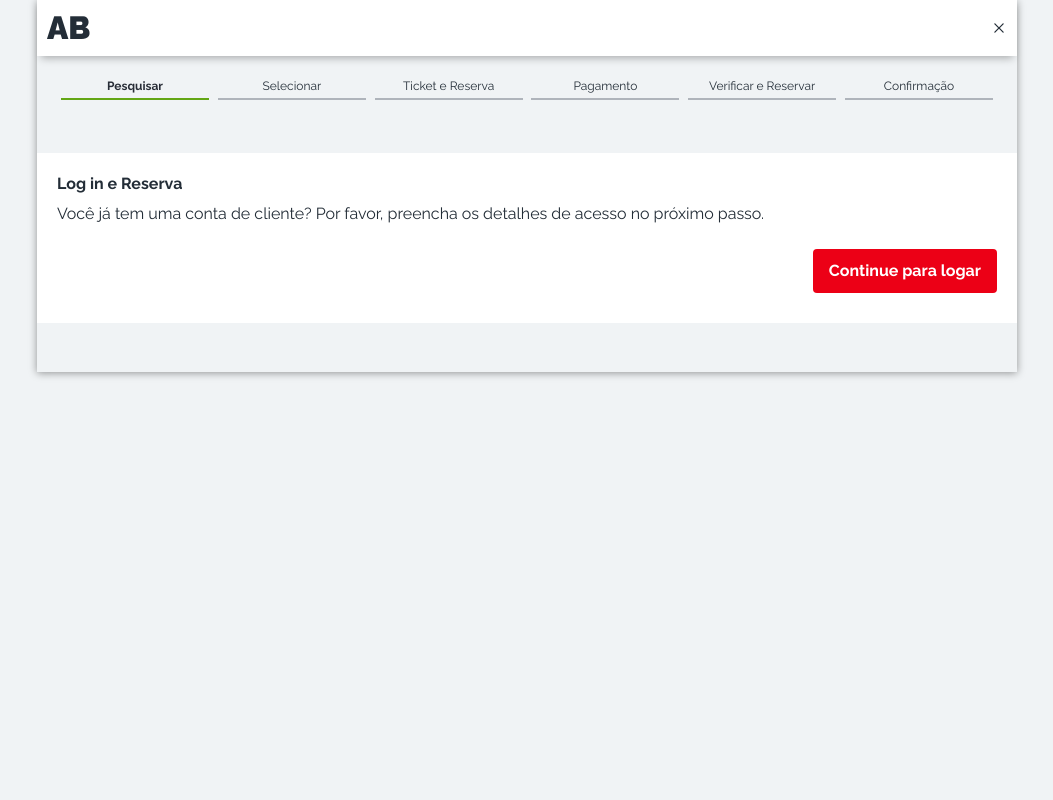
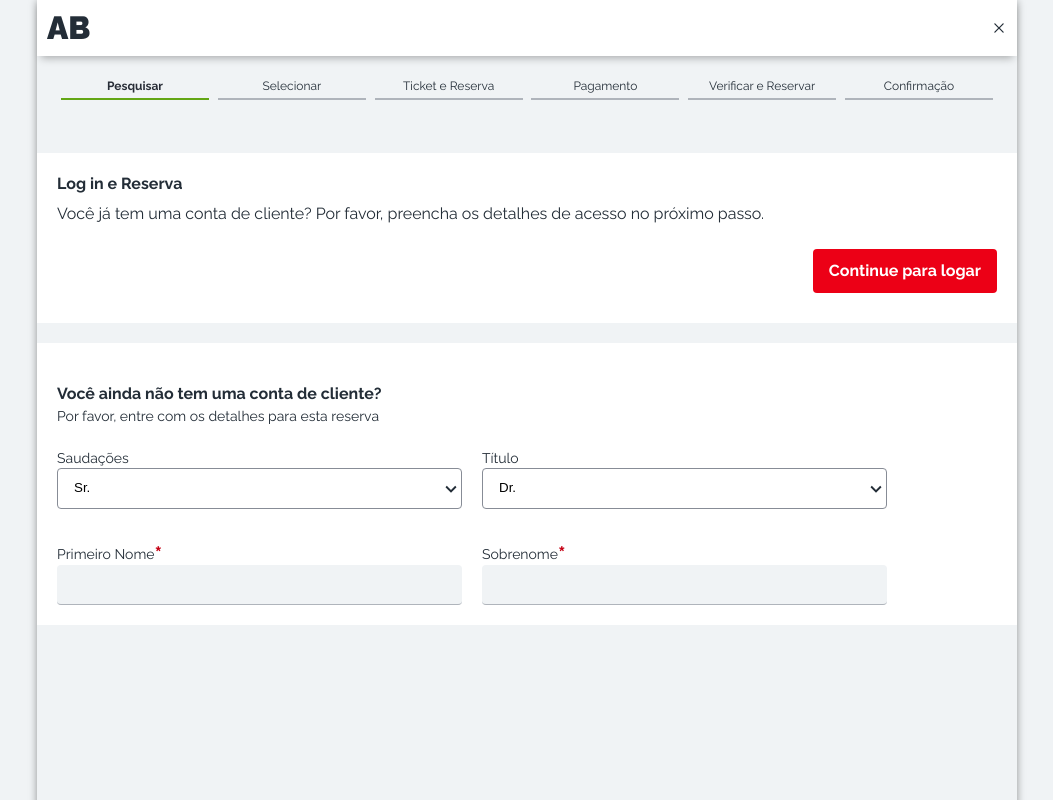
Before and after one commit to mandacaru08/ab-fullstack, a React (Vite) app: page /purchase/ticket-reservation in a window 1280 px wide. Shown: the top 800 px of the page, without its empty margins (113-1166 px from the left). Built offline with nearby package versions, Linux system fonts and the light colour scheme; no server answers.

Commit message:
feat: add customer data fieldset

```diff
--- /dev/null
+++ b/src/components/purchase/ticket-reservation/CustomerData.jsx
@@ -0,0 +1,169 @@
+import { useState } from 'react';
+
+import styled from 'styled-components';
+
+import { MdOutlineKeyboardArrowDown } from 'react-icons/md';
+
+export default function CustomerData(){
+
+    const [ customerData, setCustomerData ] = useState({
+        salutation: '',
+        title: '',
+    });
+
+    return(
+        <Container>
+            <h4>
+                Você ainda não tem uma conta de cliente?
+                <span>Por favor, entre com os detalhes para esta reserva</span>
+            </h4>
+            <FieldsetContainer>
+                <Fieldset>
+                    <section>
+                        <label>Saudações</label>
+                        <Options>
+                            <select type='text' value={customerData.salutation}>
+                                <option>Sr.</option>
+                                <option>Sra.</option>
+                            </select>
+                            <MdOutlineKeyboardArrowDown/>
+                        </Options>
+                    </section>
+                    <section>
+                        <label>Título</label>
+                        <Options>
+                            <select type='text' value={customerData.title}>
+                                <option>Dr.</option>
+                                <option>Prof.</option>
+                                <option>Prof. Dr.</option>
+                                <option>Dr. Dr.</option>
+                                <option>Prof. Dr. Dr.</option>
+                            </select>
+                            <MdOutlineKeyboardArrowDown/>
+                        </Options>
+                    </section>
+                </Fieldset>
+                <Fieldset>
+                    <section>
+                        <label>Primeiro Nome<span>*</span></label>
+                        <input type='text'/>
+                    </section>
+                    <section>
+                        <label>Sobrenome<span>*</span></label>
+                        <input type='text'/>
+                    </section>
+                </Fieldset>
+            </FieldsetContainer>
+        </Container>
+    );
+}
+
+const Container = styled.section`
+    height: 282px;
+    width: 100%;
+    padding: 20px;
+    box-sizing: border-box;
+    display: flex;
+    flex-direction: column;
+    justify-content: space-between;
+    align-items: center;
+    background-color: #FFFFFF;
+
+    h4{
+        height: 52px;
+        width: 100%;
+        padding: 20px 0;
+        font-size: 1em;
+        font-weight: 700;
+        line-height: 22px;
+        display: flex;
+        flex-direction: column;
+        justify-content: space-between;
+    }
+
+    span{
+        font-size: 14px;
+        font-weight: 400;
+    }
+`;
+
+const FieldsetContainer = styled.fieldset`
+    height: calc(100% - 52px);
+    width: 100%;
+    padding-right: 110px;
+    box-sizing: border-box;
+    display: flex;
+    flex-direction: column;
+    justify-content: space-between;
+    align-items: center;
+`;
+
+const Fieldset = styled.div`
+    height: auto;
+    width: 100%;
+    display: flex;
+    flex-direction: row;
+    justify-content: space-between;
+    align-items: center;
+    position: relative;
+
+    section{
+        height: 62px;
+        width: calc(50% - 10px);
+        display: flex;
+        flex-direction: column;
+        justify-content: center;
+        align-items: left;
+    }
+
+    label{
+        height: 22px;
+        display: flex;
+        flex-direction: row;
+        justify-content: left;
+        align-items: center;
+        font-size: 14px;
+    }
+
+    input, select{
+        height: 100%;
+        width: 100%;
+        padding: 2px 0 4px 16px;
+        box-sizing: border-box;
+        border: 1px solid #878C96;
+        border-radius: 4px;
+    }
+
+    input{
+        background-color: #F0F3F5;
+        border: none;
+        border-bottom: 1px solid #AFB4BB;
+    }
+
+    span{
+        font-size: 22px;
+        font-weight: 700;
+        color: #C50014;
+    }
+`;
+
+const Options = styled.div`
+    height: 42px;
+    width: 100%;
+    display: flex;
+    flex-direction: row;
+    justify-content: space-between;
+    align-items: center;
+    position: relative;
+
+    option{
+        display: block;
+    }
+
+    svg{
+        font-size: 22px;
+        pointer-events: none;
+        position: absolute;
+        right: 0;
+    }
+`;
--- a/src/components/purchase/ticket-reservation/LogAndBook.jsx
+++ b/src/components/purchase/ticket-reservation/LogAndBook.jsx
@@ -21,6 +21,7 @@ export default function LogAndBook(){
 const Container = styled.div`
     height: 170px;
     width: 100%;
+    margin-bottom: 20px;
     padding: 20px;
     box-sizing: border-box;
     display: flex;
--- /dev/null
+++ b/src/components/purchase/ticket-reservation/LoginRegistration.jsx
@@ -0,0 +1,20 @@
+import styled from 'styled-components';
+
+import CustomerData from './CustomerData';
+
+export default function LoginRegistration(){
+    return(
+        <Container>
+            <CustomerData/>
+        </Container>
+    );
+}
+
+const Container = styled.div`
+    height: 590px;
+    width: 100%;
+    display: flex;
+    flex-direction: column;
+    justify-content: space-between;
+    align-items: center;
+`;
--- a/src/components/purchase/ticket-reservation/TicketAndReservation.jsx
+++ b/src/components/purchase/ticket-reservation/TicketAndReservation.jsx
@@ -3,6 +3,7 @@ import styled from "styled-components";
 import CurrentPurchaseStep from "../CurrentPurchaseStep";
 import StepsStatus from "../StepsStatus";
 import LogAndBook from "./LogAndBook";
+import LoginRegistration from "./LoginRegistration";
 
 export default function TicketAndReservation(){
     return(
@@ -10,6 +11,7 @@ export default function TicketAndReservation(){
             <StepsStatus/>
             <Section></Section>
             <LogAndBook />
+            <LoginRegistration/>
         </CurrentPurchaseStep>
     );
 }
```
